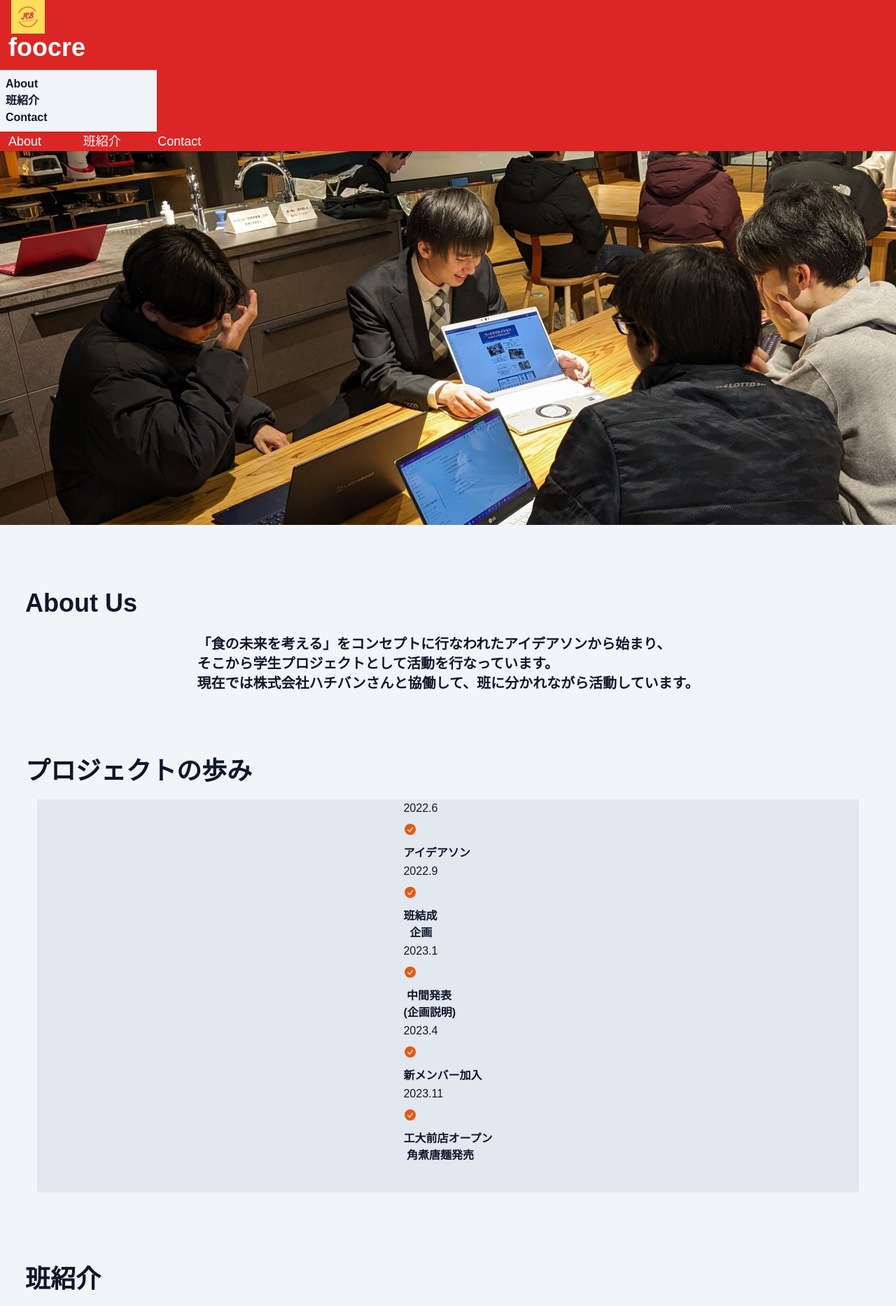
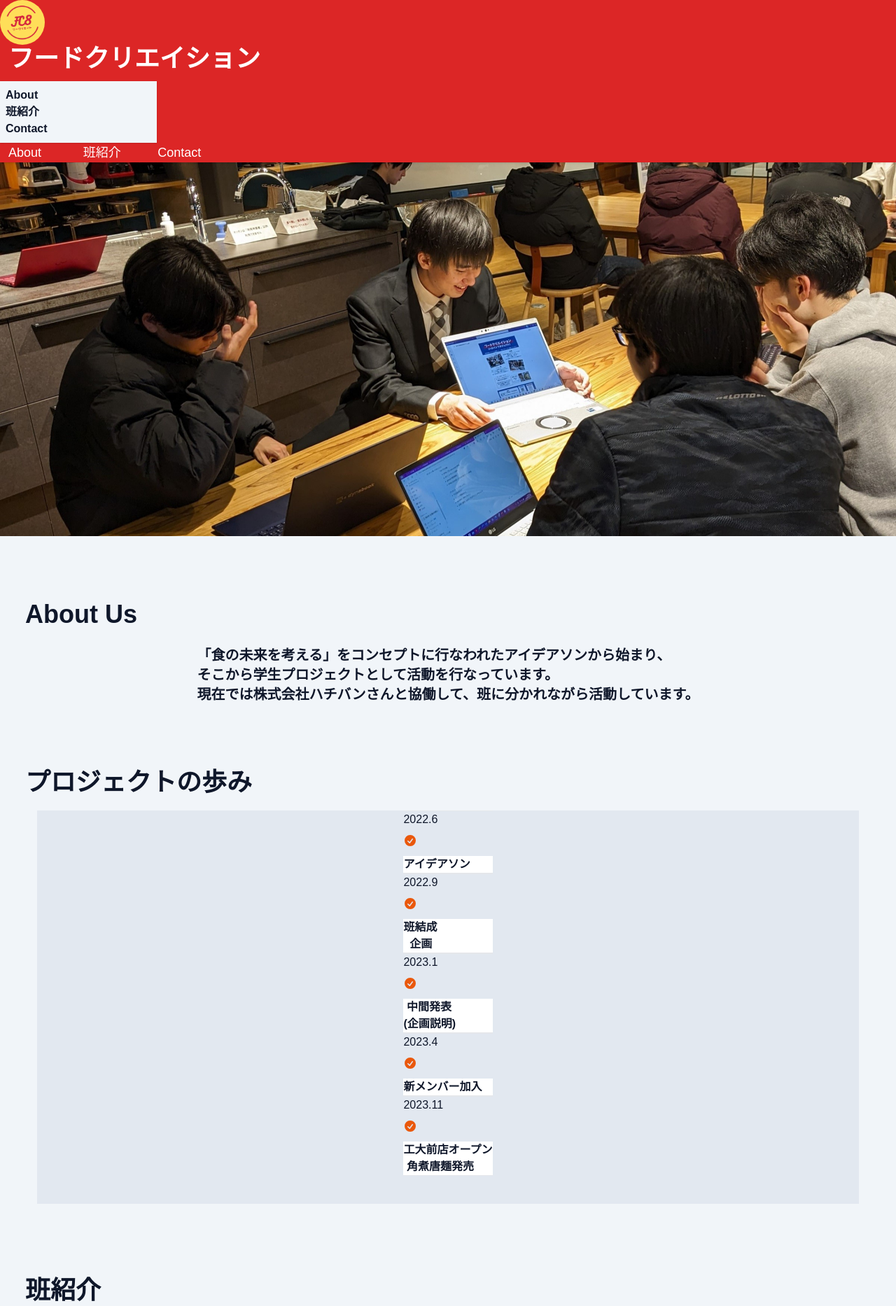
Before and after one commit to FoodCreation/FoodCreation.github.io, a Next.js app: page / in a window 1280 px wide. Shown: the top 1866 px of the page at 70% size. Built offline with nearby package versions, Linux system fonts and the light colour scheme; a web font is replaced by a local one.

Commit message:
いろいろレイアウト調整

```diff
--- a/src/components/Header/Header.tsx
+++ b/src/components/Header/Header.tsx
@@ -14,7 +14,7 @@ export interface IconProps  {
 export default function Header({ title, imageUrl, altText }: HeaderProps & IconProps) {
     return (
         <div className="navbar shadow bg-red-600 top-0 z-30 sticky">
-            <img src={imageUrl} alt={altText} className="w-16 pl-4"></img>
+            <img src={imageUrl} alt={altText} className="w-16 avatar rounded-full"></img>
             <HeaderText title={title}></HeaderText>
             <HeaderNavbar></HeaderNavbar>
         </div>
--- a/src/components/Header/HeaderText.tsx
+++ b/src/components/Header/HeaderText.tsx
@@ -8,7 +8,7 @@ export default function HeaderText({title}: HeaderProps){
     return (
         <div className="navbar">
             <div className="flex-1">
-                <a className="text-4xl font-bold pl-3 text-white"> {title}</a>
+                <a className="text-xl lg:text-4xl font-bold pl-3 text-white"> {title}</a>
             </div>
         </div>
     )
--- a/src/components/OverView/TimeLine.tsx
+++ b/src/components/OverView/TimeLine.tsx
@@ -45,7 +45,7 @@ export default function TimeLine() {
                         <div className="timeline-middle">
                             <svg xmlns="http://www.w3.org/2000/svg" viewBox="0 0 20 20" fill="currentColor" className="w-5 h-5 text-orange-600"><path fillRule="evenodd" d="M10 18a8 8 0 100-16 8 8 0 000 16zm3.857-9.809a.75.75 0 00-1.214-.882l-3.483 4.79-1.88-1.88a.75.75 0 10-1.06 1.061l2.5 2.5a.75.75 0 001.137-.089l4-5.5z" clipRule="evenodd" /></svg>
                         </div>
-                        <div className="timeline-end timeline-box mt-3 font-semibold">アイデアソン</div>
+                        <div className="timeline-end timeline-box mt-3 font-semibold bg-white border-white">アイデアソン</div>
                         <hr className="bg-blue-500" />
                     </li>
                     <li>
@@ -54,7 +54,7 @@ export default function TimeLine() {
                         <div className="timeline-middle">
                             <svg xmlns="http://www.w3.org/2000/svg" viewBox="0 0 20 20" fill="currentColor" className="w-5 h-5 text-orange-600"><path fillRule="evenodd" d="M10 18a8 8 0 100-16 8 8 0 000 16zm3.857-9.809a.75.75 0 00-1.214-.882l-3.483 4.79-1.88-1.88a.75.75 0 10-1.06 1.061l2.5 2.5a.75.75 0 001.137-.089l4-5.5z" clipRule="evenodd" /></svg>
                         </div>
-                        <div className="timeline-end timeline-box mt-3 font-semibold">班結成<br />&nbsp;&nbsp;企画</div>
+                        <div className="timeline-end timeline-box mt-3 font-semibold bg-white border-white">班結成<br />&nbsp;&nbsp;企画</div>
                         <hr className="bg-blue-500" />
                     </li>
                     <li>
@@ -63,7 +63,7 @@ export default function TimeLine() {
                         <div className="timeline-middle">
                             <svg xmlns="http://www.w3.org/2000/svg" viewBox="0 0 20 20" fill="currentColor" className="w-5 h-5 text-orange-600"><path fillRule="evenodd" d="M10 18a8 8 0 100-16 8 8 0 000 16zm3.857-9.809a.75.75 0 00-1.214-.882l-3.483 4.79-1.88-1.88a.75.75 0 10-1.06 1.061l2.5 2.5a.75.75 0 001.137-.089l4-5.5z" clipRule="evenodd" /></svg>
                         </div>
-                        <div className="timeline-end timeline-box mt-3 font-semibold">&nbsp;中間発表<br />(企画説明)</div>
+                        <div className="timeline-end timeline-box mt-3 font-semibold bg-white border-white">&nbsp;中間発表<br />(企画説明)</div>
                         <hr className="bg-blue-500" />
                     </li>
                     <li>
@@ -72,7 +72,7 @@ export default function TimeLine() {
                         <div className="timeline-middle">
                             <svg xmlns="http://www.w3.org/2000/svg" viewBox="0 0 20 20" fill="currentColor" className="w-5 h-5 text-orange-600"><path fillRule="evenodd" d="M10 18a8 8 0 100-16 8 8 0 000 16zm3.857-9.809a.75.75 0 00-1.214-.882l-3.483 4.79-1.88-1.88a.75.75 0 10-1.06 1.061l2.5 2.5a.75.75 0 001.137-.089l4-5.5z" clipRule="evenodd" /></svg>
                         </div>
-                        <div className="timeline-end timeline-box mt-3 font-semibold">新メンバー加入</div>
+                        <div className="timeline-end timeline-box mt-3 font-semibold bg-white border-white">新メンバー加入</div>
                         <hr className="bg-blue-500" />
                     </li>
                     <li>
@@ -81,7 +81,7 @@ export default function TimeLine() {
                         <div className="timeline-middle">
                             <svg xmlns="http://www.w3.org/2000/svg" viewBox="0 0 20 20" fill="currentColor" className="w-5 h-5 text-orange-600"><path fillRule="evenodd" d="M10 18a8 8 0 100-16 8 8 0 000 16zm3.857-9.809a.75.75 0 00-1.214-.882l-3.483 4.79-1.88-1.88a.75.75 0 10-1.06 1.061l2.5 2.5a.75.75 0 001.137-.089l4-5.5z" clipRule="evenodd" /></svg>
                         </div>
-                        <div className="timeline-end timeline-box mt-3 font-semibold">工大前店オープン<br />&nbsp;角煮唐麺発売</div>
+                        <div className="timeline-end timeline-box mt-3 font-semibold bg-white border-white">工大前店オープン<br />&nbsp;角煮唐麺発売</div>
                         <hr className="bg-blue-500" />
                     </li>
                 </ul>
--- a/src/pages/index.tsx
+++ b/src/pages/index.tsx
@@ -11,14 +11,20 @@ import Contact from "@/components/contact/Contact";
 import Footer from "@/components/footer/Footer";
 import { kiwiMaruRegular } from "@/components/font/styles.font";
 
+const text = {
+    title: "金沢工業大学 フードクリエイションプロジェクト",
+    description: "金沢工業大学フードクリエーションプロジェクトのホームページです！株式会社ハチバンと連携して『食』をテーマに活動しています！ メニュー開発，Webアプリ開発，マーケティングなどに興味のある方，食べ物が大好きな方などメンバーを大募集です！",
+};
+
 export default function Index() {
     return (
         <div className={kiwiMaruRegular.className}>
-            {/* Use Head component to set meta tags */}
             <Head>
+                <title>{text.title}</title>
+                <meta name="description" content={text.description} />
                 <meta name="color-scheme" content="light" />
             </Head>
-            <Header title="foocre" imageUrl="img/desktop/foocre8_icon.png" altText="アイコン画像" />
+            <Header title="フードクリエイション" imageUrl="img/desktop/foocre8_icon_348.png" altText="アイコン画像" />
             <div className="bg-slate-100 text-slate-900">
                 <Slider />
                 <OverView />
```
Also changed, not shown: public/img/desktop/foocre8_icon_348.png (added).
